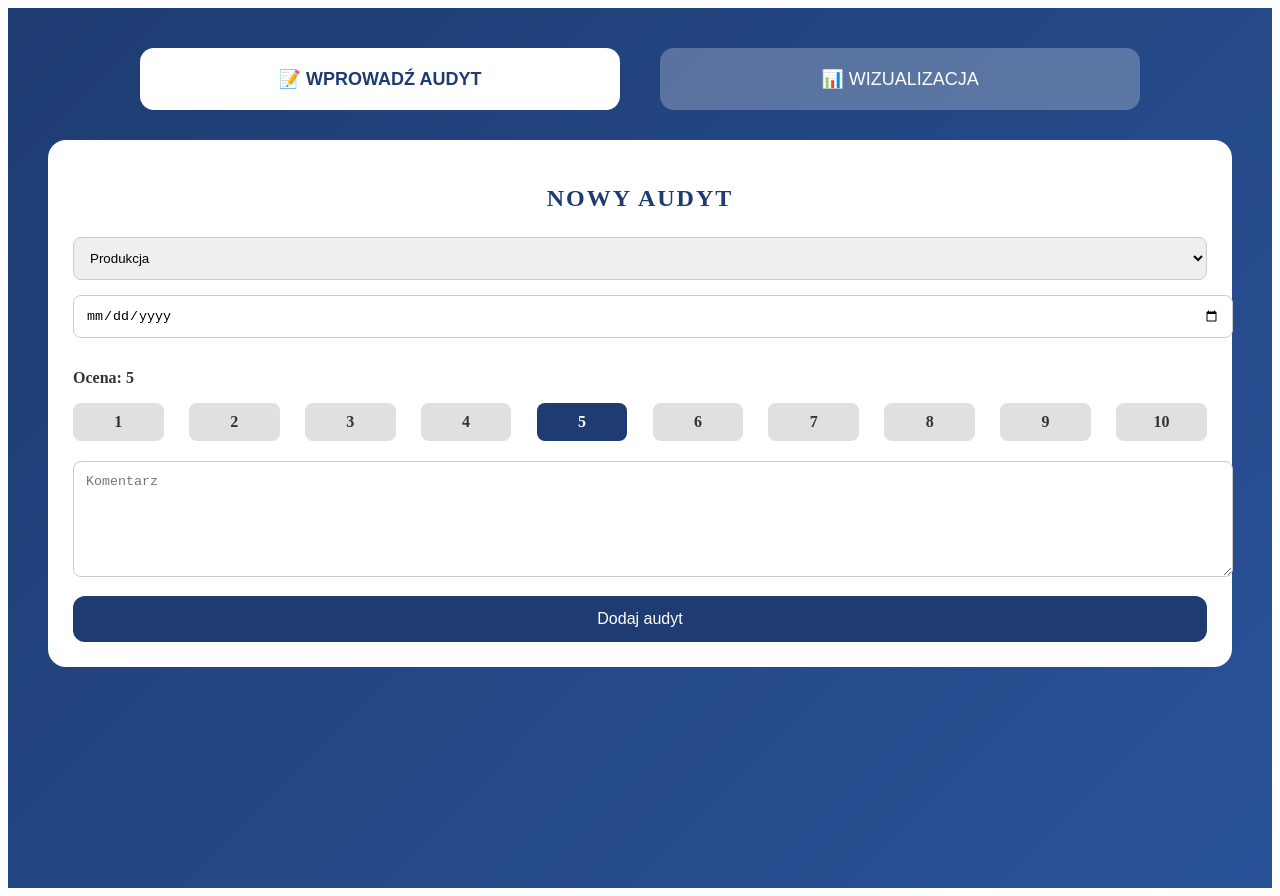
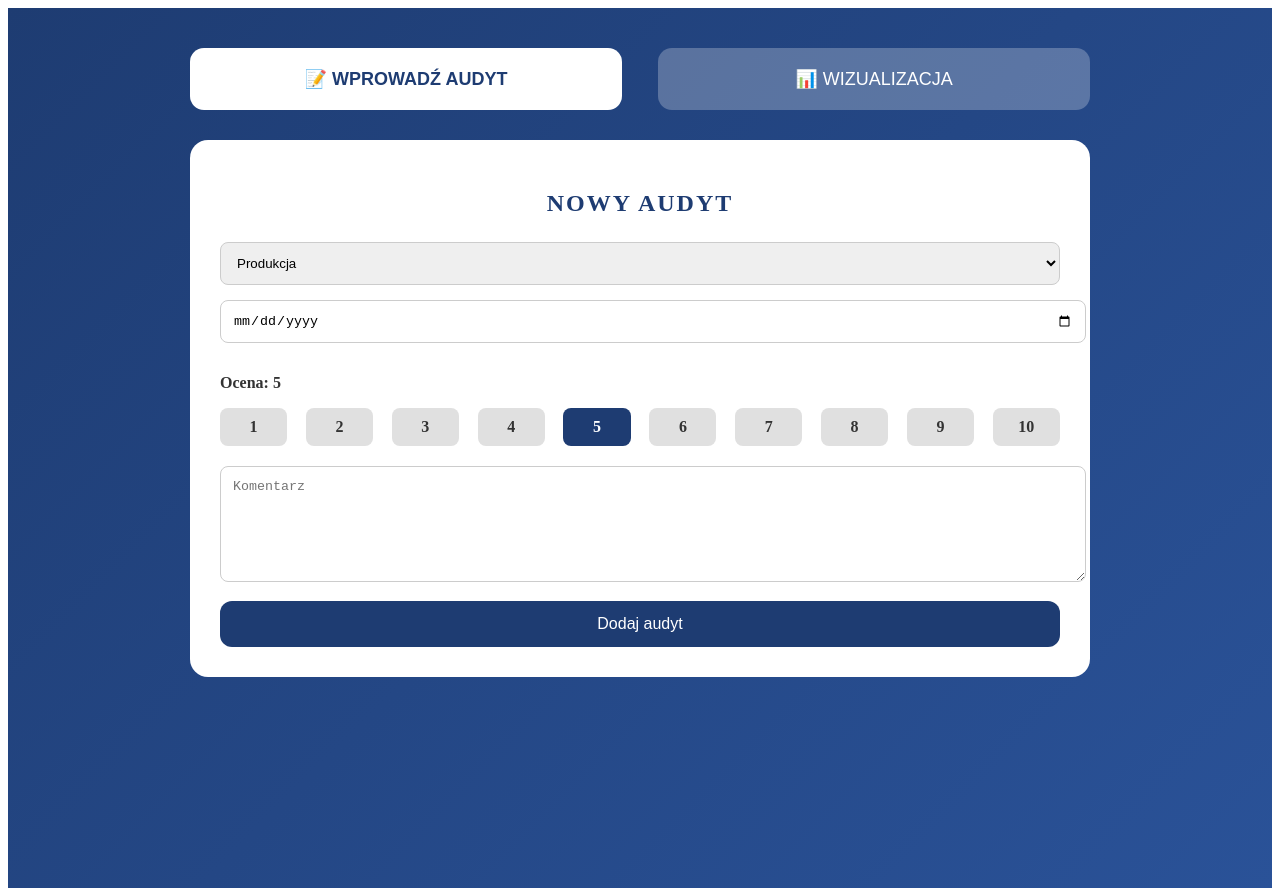
Before and after one commit to jakubpodsiadlo-stack/m-yn-sprawiedliwo-ci, a Next.js app: page / in a window 1280 px wide. Built offline with nearby package versions, Linux system fonts and the light colour scheme; no server answers; the database is empty.

Commit message:
index.js

```diff
--- a/pages/index.js
+++ b/pages/index.js
@@ -1,5 +1,5 @@
 import { useEffect, useState } from "react";
-import VisualizationDashboard from "../components/VisualizationDashboard";
+import PieChart from "../components/PieChart";
 
 export default function Home() {
   const [tab, setTab] = useState("form");
@@ -59,9 +59,9 @@ export default function Home() {
         </button>
       </div>
 
-      {/* ===== ZAWARTOŚĆ ===== */}
+      {/* ===== CONTENT ===== */}
       <div style={styles.content}>
-        {/* ===== FORMULARZ ===== */}
+        {/* ===== FORM ===== */}
         {tab === "form" && (
           <div style={styles.card}>
             <h2 style={styles.title}>NOWY AUDYT</h2>
@@ -133,7 +133,9 @@ export default function Home() {
         {tab === "chart" && (
           <div style={styles.card}>
             {audits.length > 0 ? (
-              <VisualizationDashboard audits={audits} />
+              <div style={{ maxWidth: "520px", margin: "0 auto" }}>
+                <PieChart audits={audits} />
+              </div>
             ) : (
               <p>Brak danych do wizualizacji</p>
             )}
@@ -156,7 +158,7 @@ const styles = {
   tabs: {
     display: "flex",
     justifyContent: "space-between",
-    maxWidth: "1000px",
+    maxWidth: "900px",
     margin: "0 auto 30px"
   },
   tab: {
@@ -181,14 +183,14 @@ const styles = {
     fontWeight: "bold"
   },
   content: {
-    maxWidth: "1200px",
+    maxWidth: "900px",
     margin: "0 auto"
   },
   card: {
     background: "#ffffff",
     color: "#333",
     borderRadius: "18px",
-    padding: "25px"
+    padding: "30px"
   },
   title: {
     textAlign: "center",
```
